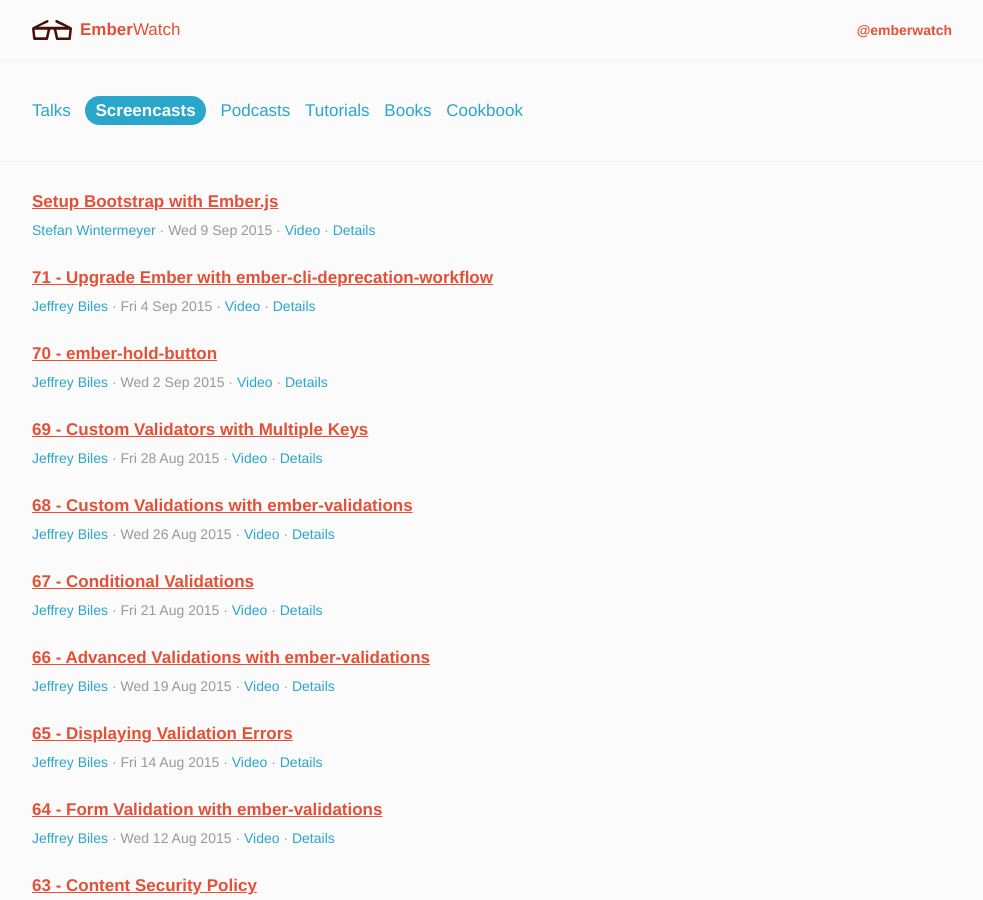
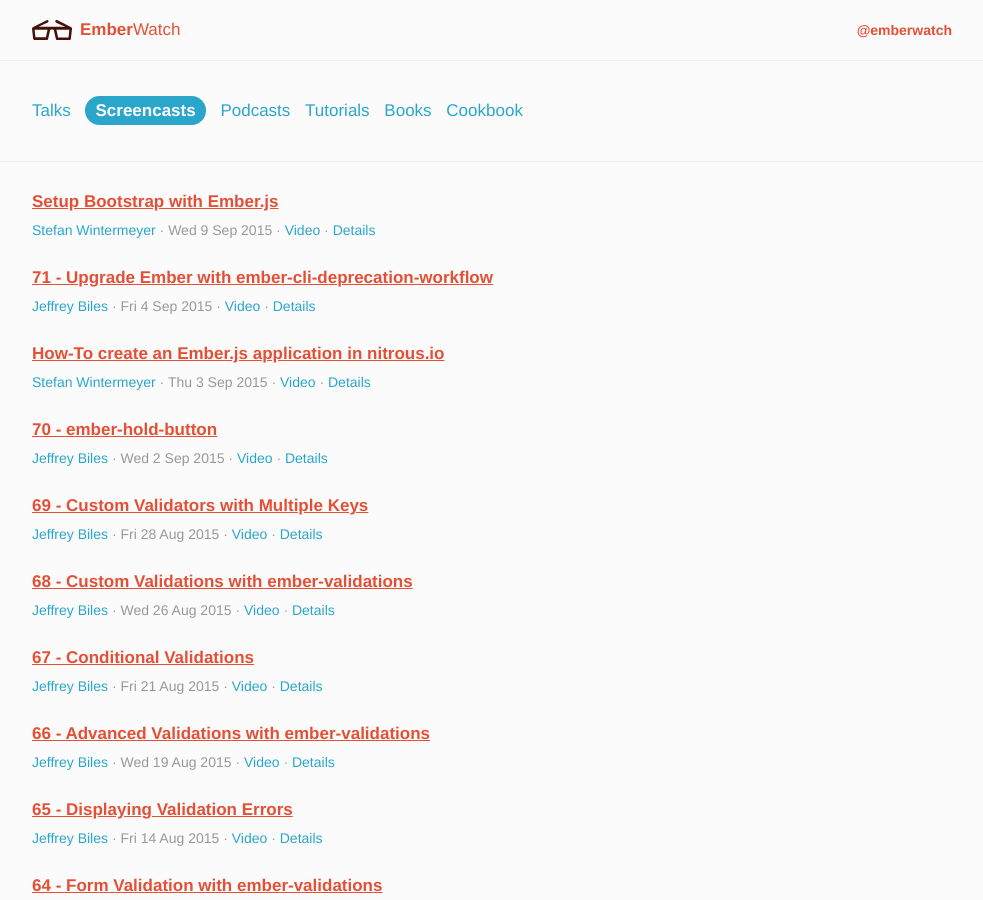
Before and after one commit to emberwatch/emberwatch, a Jekyll site: the page built from screencasts.html, in a window 1280 px wide and 900 px high. Shown: the whole window, without its empty margins (148-1131 px from the left). Built offline with Jekyll 4.4.1, drawn with Linux system fonts in a browser that asks for light colours; Markdown is read by kramdown in place of the engine named in the settings; comment, search, counter and statistics services are not loaded.

Commit message:
Add nitrous screencast

```diff
--- a/_data/screencasts.yml
+++ b/_data/screencasts.yml
@@ -14,6 +14,12 @@
   - http://www.emberscreencasts.com/posts/71-upgrade-ember-with-ember-cli-deprecation-workflow
   series: EmberScreencasts
   price: $9/month
+- title: 'How-To create an Ember.js application in nitrous.io'
+  author_ids:
+  - 261
+  date: '2015-09-03'
+  videos:
+  - https://www.youtube.com/watch?v=_o8r5zIDekE
 - title: 70 - ember-hold-button
   author_ids:
   - 58
```
